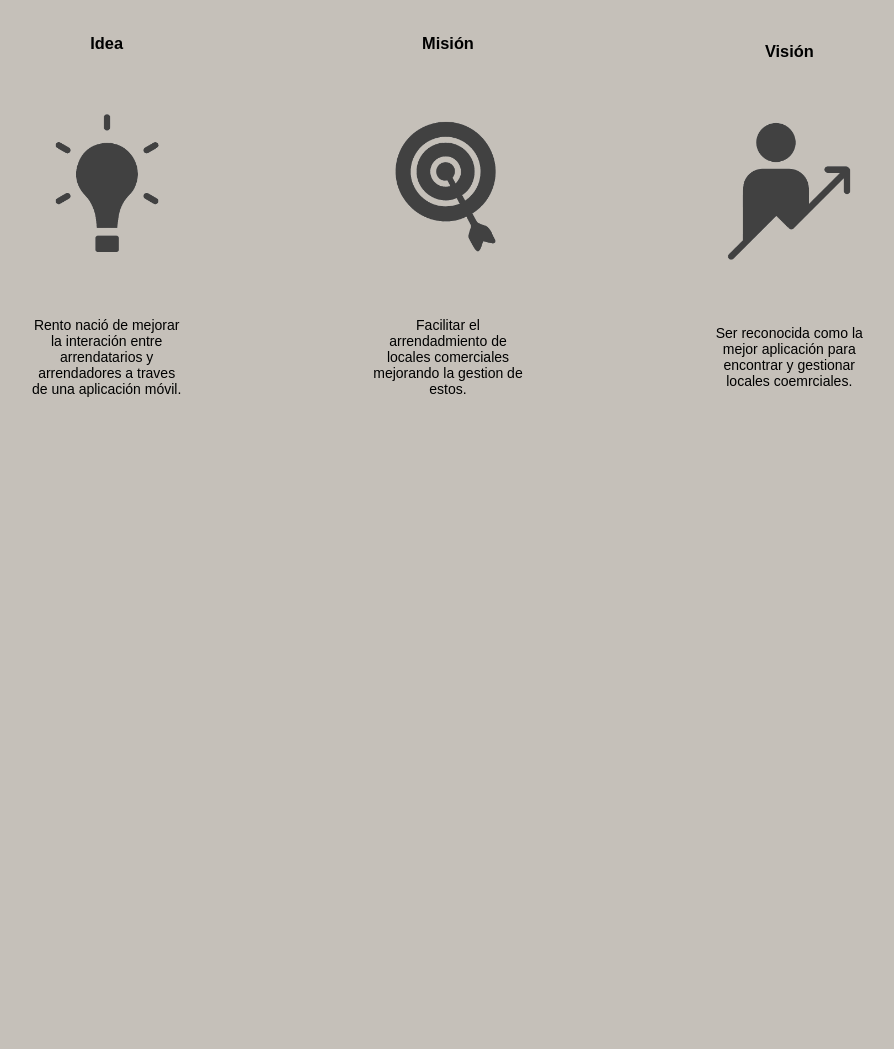
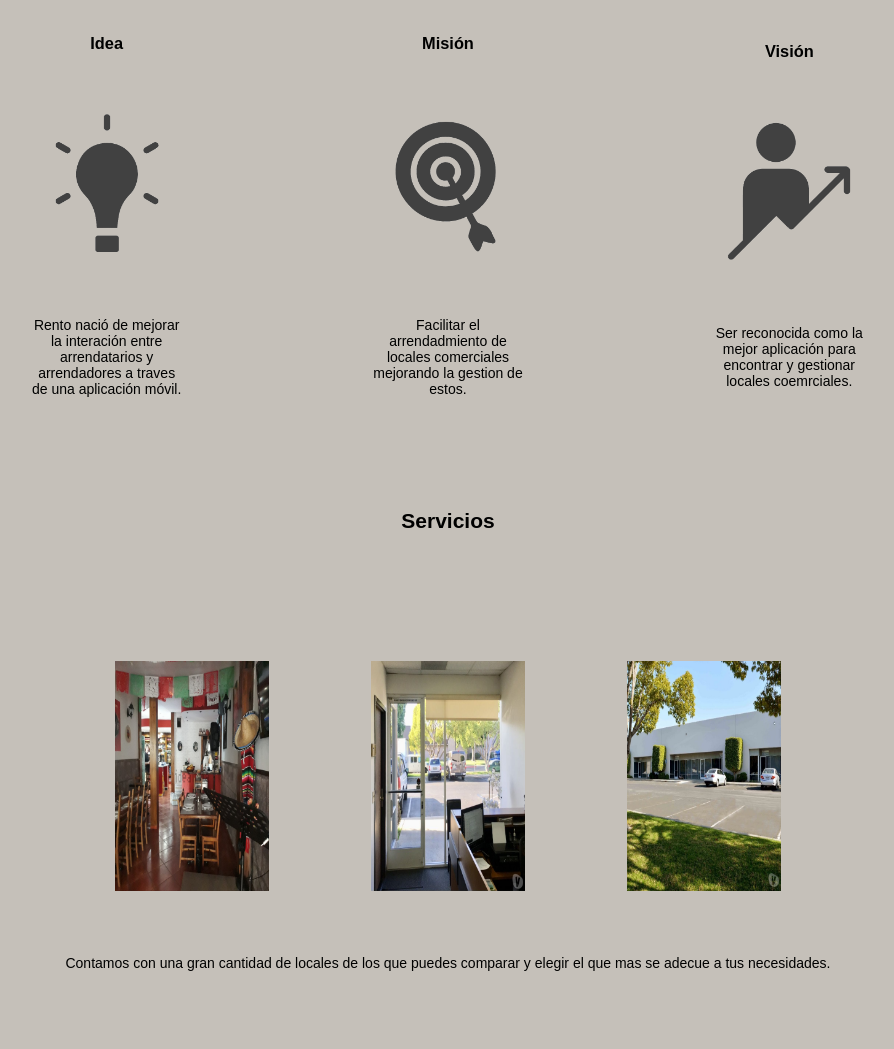
Before and after one commit to AndyS-GR/Landing-Page-Luminus, a plain HTML site: page public/index.html in a window 1280 px wide. Shown: the part 1244-2293 px from the top of the page, without its empty margins (192-1086 px from the left). Before the commit the page ends 1671 px from the top, so only its background shows below. Drawn offline with nearby package versions, Linux system fonts and the light colour scheme; a web font is replaced by a local one.

Commit message:
feat(Services):Added section Services in develop branch

```diff
--- a/public/assets/styles/styles.css
+++ b/public/assets/styles/styles.css
@@ -119,3 +119,21 @@ body{
 #Our-Work .container .card img{
     width: 90%;
 }
+/*  Section Services        */
+#Services{
+    text-align: center;
+    display: block;
+    padding-bottom: 5%;
+}
+#Services h2{
+    padding: 5% 0;
+}
+#Services .container{
+    width: 60%;
+    display: flex;
+    margin: 5% auto;
+}
+#Services .container img{
+    width: 20%;
+    margin: auto;
+}
--- a/public/index.html
+++ b/public/index.html
@@ -63,6 +63,15 @@
             </div>
         </div>
     </section>
+    <section id="Services">
+        <h2>Servicios</h2>
+        <div class="container">
+            <img src="assets/images/local_1.png">
+            <img src="assets/images/local_2.png">
+            <img src="assets/images/local_3.png">
+        </div>
+        <p>Contamos con una gran cantidad de locales de los que puedes comparar y elegir el que mas se adecue a tus necesidades.</p>
+    </section>
 </main>
 </body>
 </html>
```
